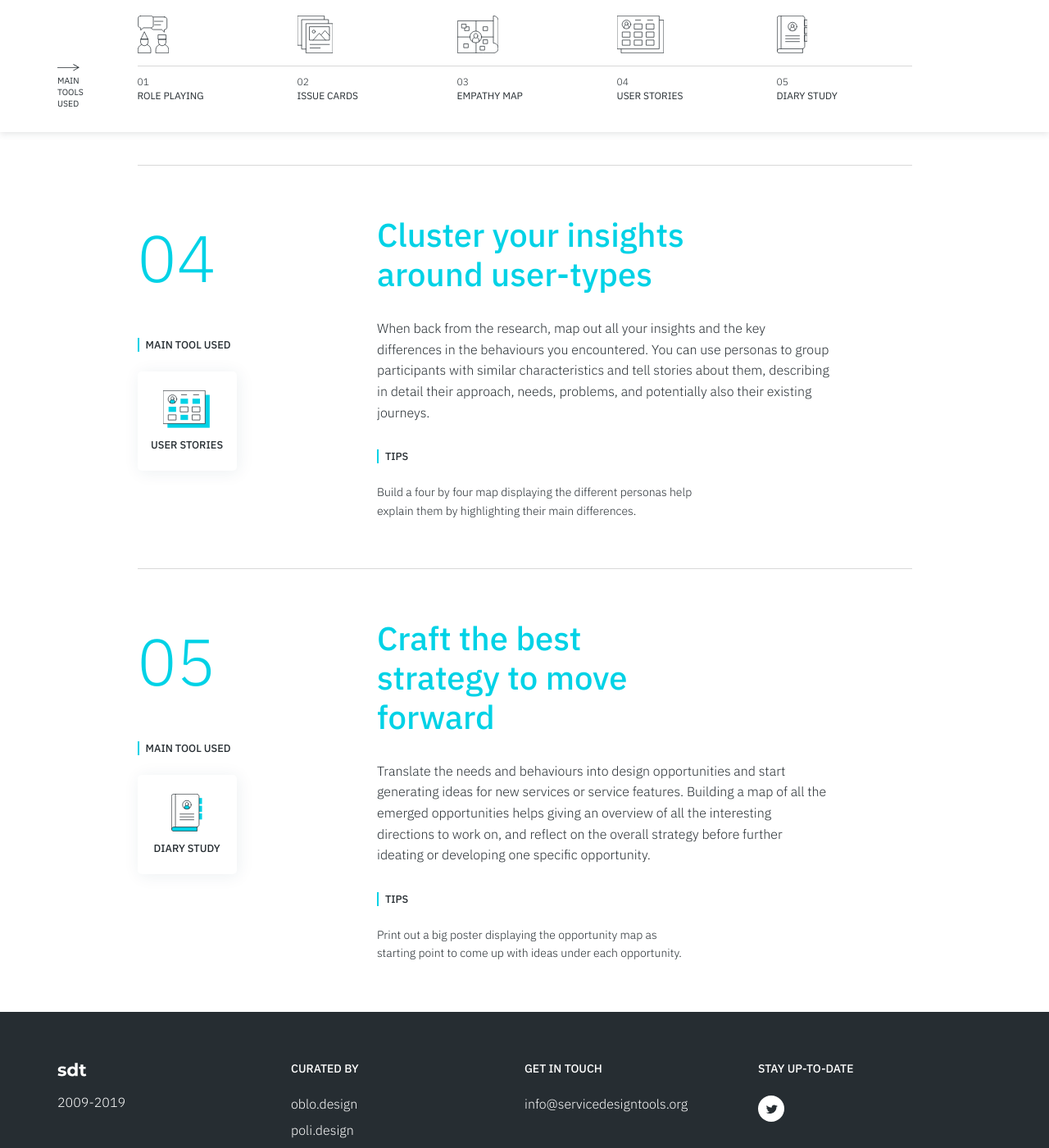
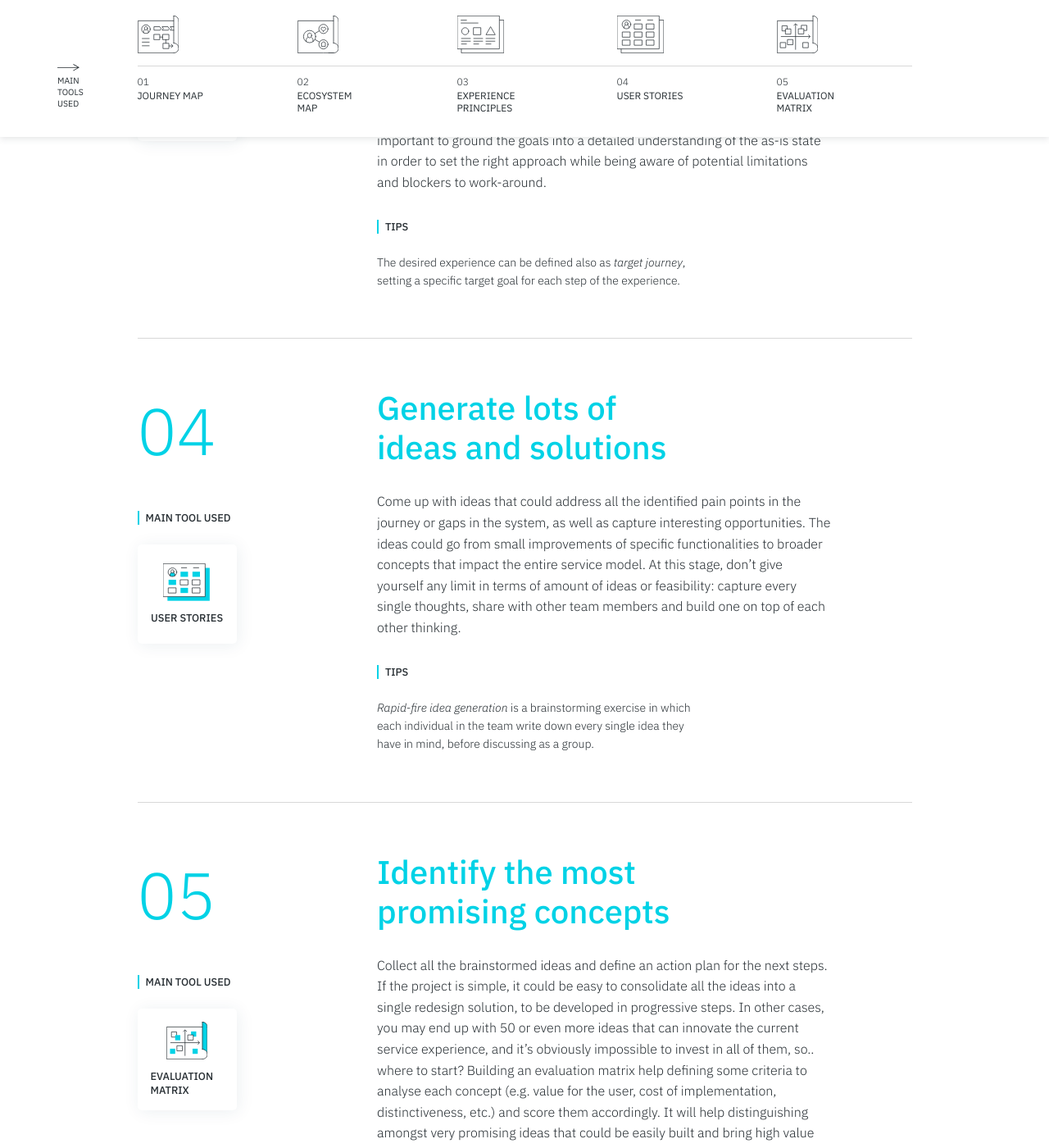
Before and after one commit to service-design-tools/sdt-website, a Jekyll site: the page built from _tutorials/how-to-test-a-new-tutorial-page.md, in a window 1280 px wide and 1400 px high, scrolled down 2030 px. Shown: the whole window at 82% size. Built offline with Jekyll 4.4.1, drawn with Linux system fonts in a browser that asks for light colours; some of the changed text lies outside the part shown.

Commit message:
Update tutorial “how-to-test-a-new-tutorial-page”

```diff
--- a/_tutorials/how-to-test-a-new-tutorial-page.md
+++ b/_tutorials/how-to-test-a-new-tutorial-page.md
@@ -1,65 +1,85 @@
 ---
-title: How to test a new tutorial page?
+title: 'How to improve an existing service experience? '
 subtitle: >-
-  The tests are archetypes built after an exhaustive observation of the
-  potential tutorials
+  When you are working on an already established service and you want to
+  renovate it
 steps:
   - description: >-
-      Gather with your team to generate hypothesis around the needs and
-      behaviours of a defined audience group, and ideate on what type of
-      solutions could address those needs. Combine existing knowledge around
-      that specific market with personal intuitions, clustering the emerging
-      hypothesis into key assumptions and initial concepts to be verified during
-      the research.
+      Analyse the current experience provided by the service, unpacking each
+      step in the journey in terms of actions needed, touchpoints involved,
+      emerging pain points. Building the as-is experience journey allows to
+      capture the overall picture of the service experience and immediately
+      highlight the critical aspects that need to be addressed with the
+      redesign, facilitating alignment within the organization. For complex
+      services, building a service blueprint as a result of the analysis could
+      be helpful - so to capture the critical aspects included in the process
+      itself and in the relationship with the different touchpoints.
     tips: >-
-      Techniques like what if provocations or how might we statements may help
-      come up with hypothesis to work on.
-    title: Imagine brand new horizons
-    tool: Role Playing
+      _Try it yourself_ is a powerful exercise to uncover details and make sure
+      to cover all the steps in the analysis.
+    title: Study the as-is experience in detail
+    tool: Journey Map
   - description: >-
-      Plan a field study to discover more about your target audience and
-      challenge, validate or refine the initial hypothesis. Building a plan help
-      define a goal and set of methodologies for your research, a recruiting
-      strategy to find the right participants, as well as key locations and
-      timeline. Once it's done, you will know all the logistic details needed to
-      conduct the fieldwork.
+      The experience and process are just partial views on the service itself:
+      another aspect to consider when analysing an existing service is how the
+      underlaying system is structured in terms of components and dynamics. A
+      comprehensive understanding of the system allows to see missing
+      connections as well as duplications or potential waste of efforts and
+      resources. Building a system map helps clarify those aspects to the entire
+      team and discuss untapped opportunities for improvement.
     tips: >-
-      Be creative in your recruiting to engage highly-motivated participants.
-      Social networks and online traces may help :)
-    title: Carefully prepare to go in the field
-    tool: Issue Cards
+      Connect the actors in loops allows to build a comprehensive
+      representation, clarify redundances and gaps.
+    title: Analyse how the service is structured
+    tool: Ecosystem Map
   - description: >-
-      The in-depth interview is the most precious technique whenever you are
-      conducting a research aimed at understanding user values, met or unmet
-      needs and less known behaviours. Write down a detailed interview guide to
-      consolidate a structure for the individual interviews, and be ready to
-      build on each participant's answers to develop a deeper and deeper
-      understanding.
+      Before jumping into ideation, take some time to reflect on the outcomes of
+      the analysis of the system and experience, and identify some key goals you
+      want to reach with the redesign initiative. Goals could be transversal
+      (e.g. "optimization of the information flows throughout the entire
+      journey") or very specific (e.g. "onboarding: from filling a form to a
+      warm welcome"). It's important to ground the goals into a detailed
+      understanding of the as-is state in order to set the right approach while
+      being aware of potential limitations and blockers to work-around.
     tips: >-
-      Hands-on exercises help better engage the participants when dealing with
-      very abstract or sensitive topics.
-    title: Turn the assumptions into questions
-    tool: Empathy Map
+      The desired experience can be defined also as _target journey_, setting a
+      specific target goal for each step of the experience.
+    title: Set specific target goals to guide the vision
+    tool: Experience Principles
   - description: >-
-      When back from the research, map out all your insights and the key
-      differences in the behaviours you encountered. You can use personas to
-      group participants with similar characteristics and tell stories about
-      them, describing in detail their approach, needs, problems, and
-      potentially also their existing journeys.
+      Come up with ideas that could address all the identified pain points in
+      the journey or gaps in the system, as well as capture interesting
+      opportunities. The ideas could go from small improvements of specific
+      functionalities to broader concepts that impact the entire service model.
+      At this stage, don't give yourself any limit in terms of amount of ideas
+      or feasibility: capture every single thoughts, share with other team
+      members and build one on top of each other thinking.
     tips: >-
-      Build a four by four map displaying the different personas help explain
-      them by highlighting their main differences.
-    title: Cluster your insights around user-types
+      _Rapid-fire idea generation_ is a brainstorming exercise in which each
+      individual in the team write down every single idea they have in mind,
+      before discussing as a group.
+    title: Generate lots of ideas and solutions
     tool: User Stories
   - description: >-
-      Translate the needs and behaviours into design opportunities and start
-      generating ideas for new services or service features. Building a map of
-      all the emerged opportunities helps giving an overview of all the
-      interesting directions to work on, and reflect on the overall strategy
-      before further ideating or developing one specific opportunity.
+      Collect all the brainstormed ideas and define an action plan for the next
+      steps. If the project is simple, it could be easy to consolidate all the
+      ideas into a single redesign solution, to be developed in progressive
+      steps. In other cases, you may end up with 50 or even more ideas that can
+      innovate the current service experience, and it's obviously impossible to
+      invest in all of them, so.. where to start? Building an evaluation matrix
+      help defining some criteria to analyse each concept (e.g. value for the
+      user, cost of implementation, distinctiveness, etc.) and score them
+      accordingly. It will help distinguishing amongst very promising ideas that
+      could be easily built and bring high value (probably the first ones to
+      develop), versus extremely simple concepts that could nicely improve
+      certain parts of the service without making a huge difference (low-hanging
+      fruits), versus more complex innovation that takes more time and
+      investment but will have high impact on the service experience in the
+      long-run.
     tips: >-
-      Print out a big poster displaying the opportunity map as starting point to
-      come up with ideas under each opportunity.
-    title: Craft the best strategy to move forward
-    tool: Diary Study
+      The most common axis are value that the concept bring to users and
+      organizations, versus feasibility or complexity of implementation - but
+      this can change according to the specific context.
+    title: Identify the most promising concepts
+    tool: Evaluation Matrix
 ---
```
